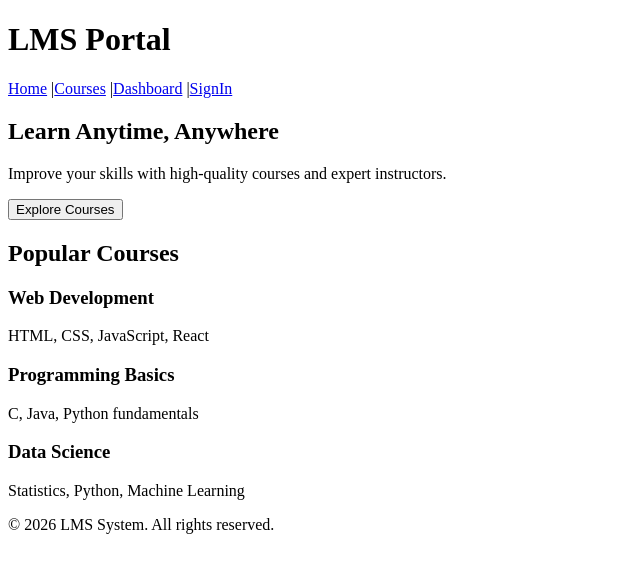
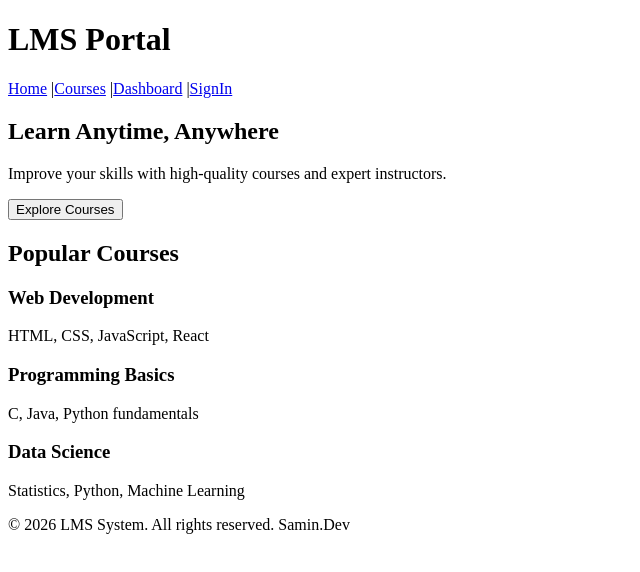
Before and after one commit to KhandakerSamin/LearnNest-Client, a React (Vite) app in the folder client/: page / in a window 1280 px wide. Shown: the top 572 px of the page, without its empty margins (0-640 px from the left). Built offline with nearby package versions, Linux system fonts and the light colour scheme.

Commit message:
Add Samin.Dev to footer copyright notice

```diff
--- a/client/src/App.jsx
+++ b/client/src/App.jsx
@@ -45,7 +45,7 @@ const App = () => {
 
       {/* Footer */}
       <footer>
-        <p>© 2026 LMS System. All rights reserved.</p>
+        <p>© 2026 LMS System. All rights reserved. Samin.Dev</p>
       </footer>
     </div>
   )
```
